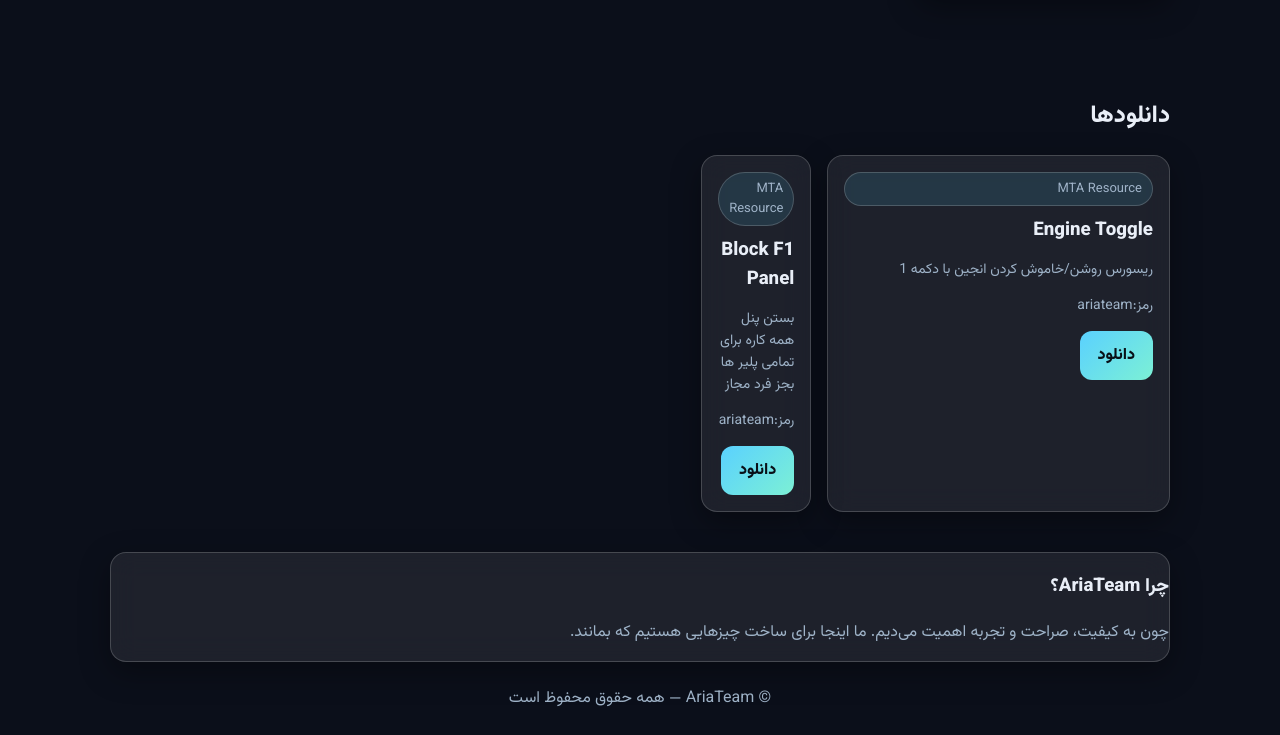
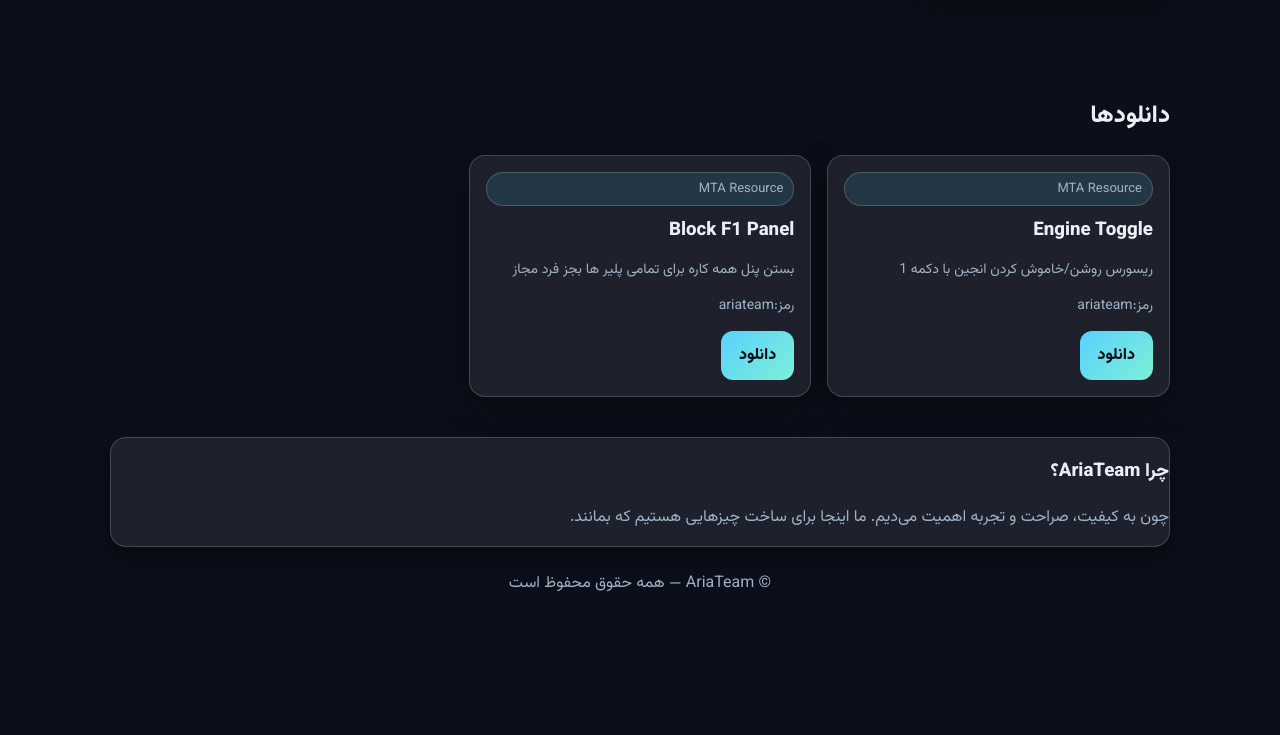
Before and after one commit to ariateam-official/home, a plain HTML site: page index.html in a window 1280 px wide. Shown: the part 1517-2252 px from the top of the page. After the commit the page ends 2137 px from the top, so only its background shows below. Drawn offline with Linux system fonts and the light colour scheme; files whose address does not match are found by name.

Commit message:
Update index.html

```diff
--- a/index.html
+++ b/index.html
@@ -189,23 +189,24 @@
       <div class="pill">MTA Resource</div>
       <h3>Engine Toggle</h3>
       <p>ریسورس روشن/خاموش کردن انجین با دکمه 1</p>
-<p>رمز:ariateam</p>
+      <p>رمز:ariateam</p>
       <div class="meta">
         <a class="btn" href="https://uupload.ir/view/eng-ariateam_i1d.rar/" download>دانلود</a>
       </div>
-    </div>
-      <div class="grid cards">
+      </div>
     <!-- Resource 2 -->
     <div class="glass card">
       <div class="pill">MTA Resource</div>
       <h3>Block F1 Panel</h3>
       <p>بستن پنل همه کاره برای تمامی پلیر ها بجز فرد مجاز</p>
-<p>رمز:ariateam</p>
+      <p>رمز:ariateam</p>
       <div class="meta">
         <a class="btn" href="https://uupload.ir/view/f1block-ariateam_e3gs.rar/" download>دانلود</a>
       </div>
-    </div>
-</section>
+      </div>
+
+
+        </section>
         <div class="glass">
           <h3>چرا AriaTeam؟</h3>
           <p style="color:var(--muted)">چون به کیفیت، صراحت و تجربه اهمیت می‌دیم. ما اینجا برای ساخت چیزهایی هستیم که بمانند.</p>
```
